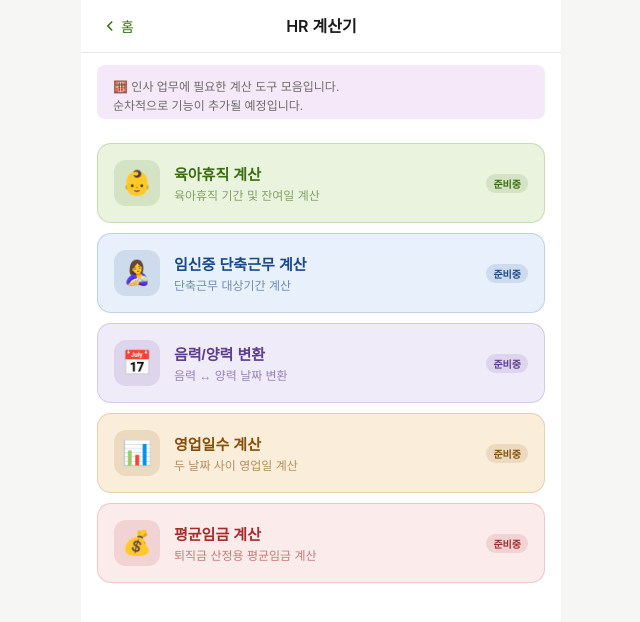
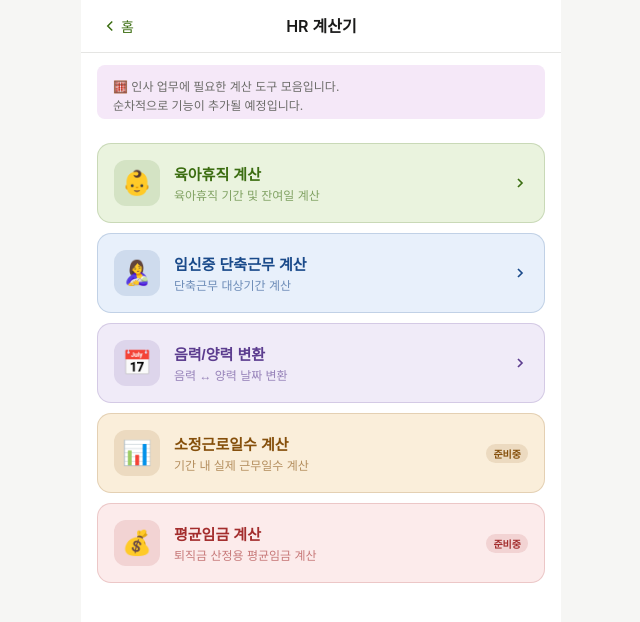
Before and after one commit to shinsak12-sketch/hr-note, a React (Vite) app in the folder frontend/: page /hr-calc in a window 1280 px wide. Shown: the top 622 px of the page, without its empty margins (319-959 px from the left). Built offline with nearby package versions, Linux system fonts and the light colour scheme; no server answers; sample sign-in values are in the browser's storage.

Commit message:
fix: HR계산기 준비중 배지 제거, 소정근로일수로 명칭 변경

```diff
--- a/frontend/src/pages/HRCalc.jsx
+++ b/frontend/src/pages/HRCalc.jsx
@@ -5,7 +5,7 @@ const CALCS = [
   { icon: '👶', title: '육아휴직 계산', desc: '육아휴직 기간 및 잔여일 계산', color: '#3B6D11', bg: '#EAF3DE', path: '/hr-calc/parental-leave' },
   { icon: '🤱', title: '임신중 단축근무 계산', desc: '단축근무 대상기간 계산', color: '#1A4A8A', bg: '#E8F0FB', path: '/hr-calc/pregnancy' },
   { icon: '📅', title: '음력/양력 변환', desc: '음력 ↔ 양력 날짜 변환', color: '#5C3D8F', bg: '#F0EBF8', path: '/hr-calc/lunar' },
-  { icon: '📊', title: '영업일수 계산', desc: '두 날짜 사이 영업일 계산', color: '#854F0B', bg: '#FAEEDA', path: null },
+  { icon: '📊', title: '소정근로일수 계산', desc: '기간 내 실제 근무일수 계산', color: '#854F0B', bg: '#FAEEDA', path: null },
   { icon: '💰', title: '평균임금 계산', desc: '퇴직금 산정용 평균임금 계산', color: '#A32D2D', bg: '#FCEBEB', path: null },
 ];
 
@@ -46,10 +46,13 @@ export default function HRCalc() {
               <div style={{ fontWeight: 700, fontSize: 15, color: c.color, marginBottom: 2 }}>{c.title}</div>
               <div style={{ fontSize: 12, color: c.color + '99' }}>{c.desc}</div>
             </div>
-            <span style={{
-              fontSize: 10, padding: '2px 7px', borderRadius: 10,
-              background: c.color + '20', color: c.color, fontWeight: 600,
-            }}>준비중</span>
+            {c.path ? (
+              <svg width="16" height="16" viewBox="0 0 24 24" fill="none" stroke={c.color} strokeWidth="2.5" style={{ flexShrink: 0 }}>
+                <path d="m9 18 6-6-6-6"/>
+              </svg>
+            ) : (
+              <span style={{ fontSize: 10, padding: '2px 7px', borderRadius: 10, background: c.color + '20', color: c.color, fontWeight: 600 }}>준비중</span>
+            )}
           </button>
         ))}
       </div>
```
